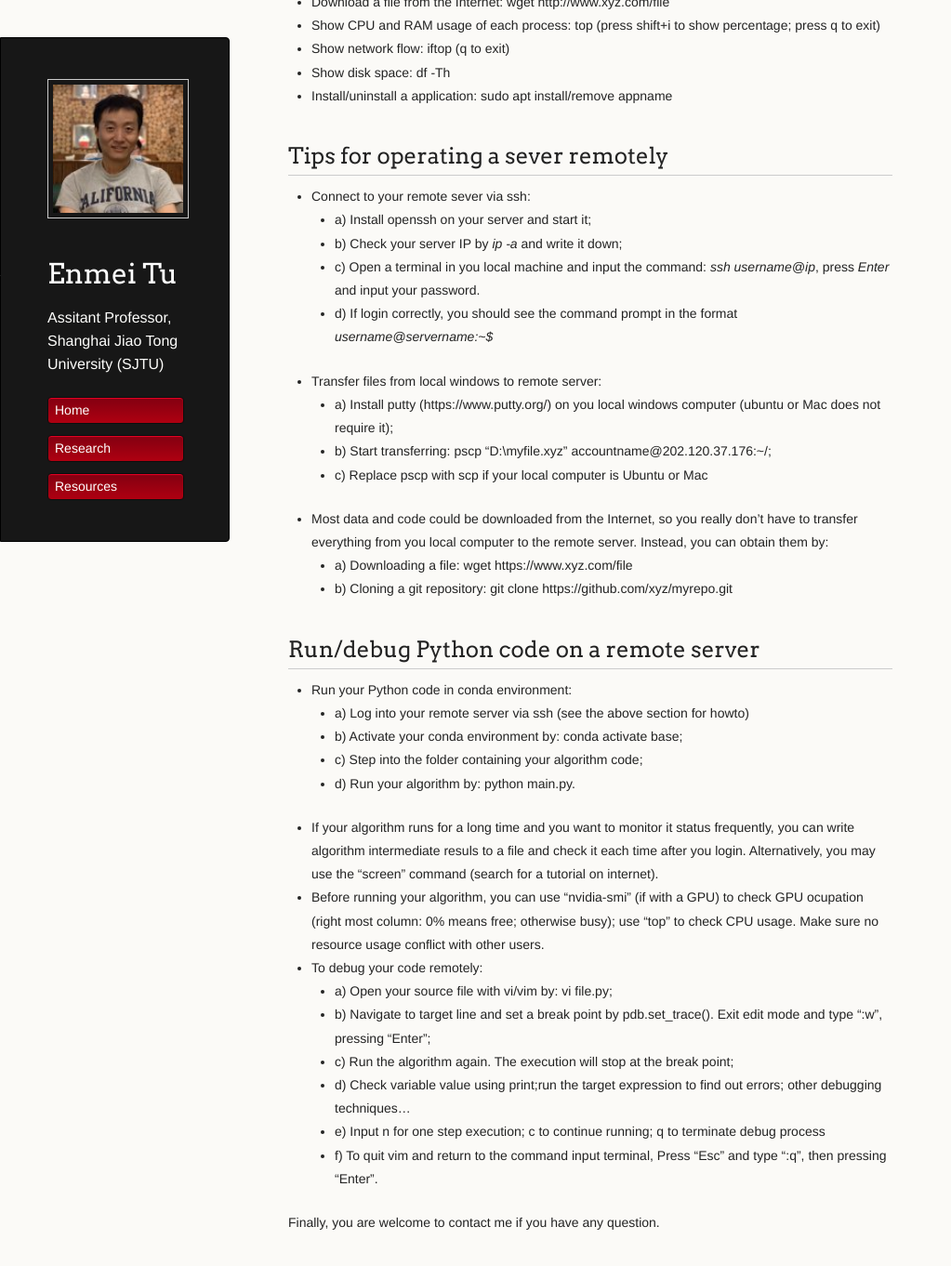
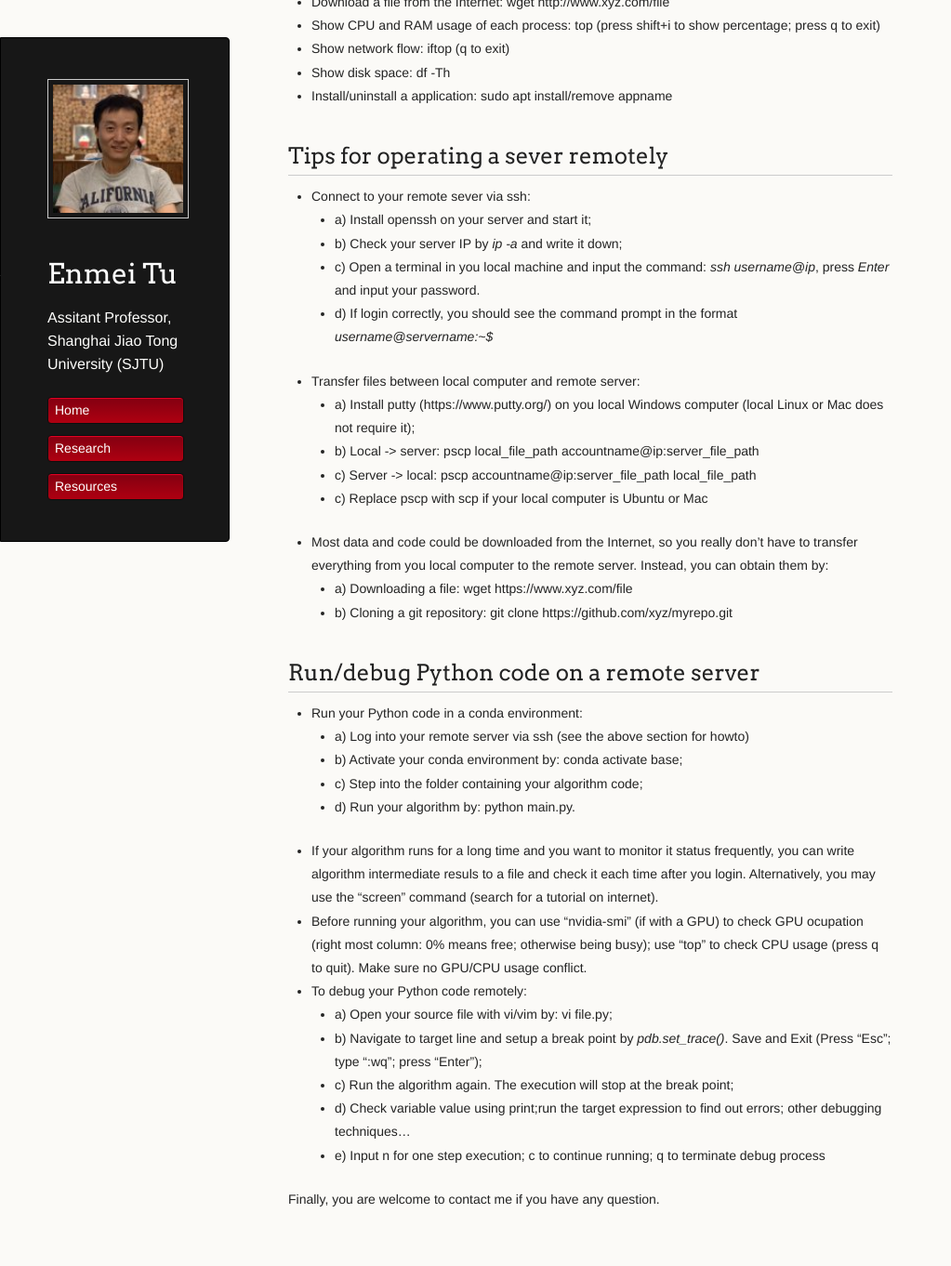
Before and after one commit to hellotem/enmeitu.github.io, a Jekyll site: the page built from resource/linux.md, in a window 1280 px wide and 1400 px high, scrolled down 818 px. Shown: the top 1362 px of the window at 93% size, without its empty margins (0-1023 px from the left). Built offline with Jekyll 4.4.1, drawn with Linux system fonts in a browser that asks for light colours; our own code applies the rules of GitHub Pages for plain Markdown files; some of the changed text lies outside the part shown.

Commit message:
Update linux.md

```diff
--- a/resource/linux.md
+++ b/resource/linux.md
@@ -36,28 +36,28 @@
   - b) Check your server IP by *ip -a* and write it down;
   - c) Open a terminal in you local machine and input the command: _ssh username@ip_, press _Enter_ and input your password.
   - d) If login correctly, you should see the command prompt in the format _username@servername:~$_
-* Transfer files from local windows to remote server:
-  - a) Install putty (https://www.putty.org/) on you local windows computer (ubuntu or Mac does not require it);
-  - b) Start transferring: pscp "D:\myfile.xyz" accountname@202.120.37.176:~/;
+* Transfer files between local computer and remote server:
+  - a) Install putty (https://www.putty.org/) on you local Windows computer (local Linux or Mac does not require it);
+  - b) Local -> server: pscp local_file_path accountname@ip:server_file_path
+  - c) Server -> local: pscp accountname@ip:server_file_path local_file_path
   - c) Replace pscp with scp if your local computer is Ubuntu or Mac
 * Most data and code could be downloaded from the Internet, so you really don't have to transfer everything from you local computer to the remote server. Instead, you can obtain them by:
   - a) Downloading a file: wget https://www.xyz.com/file
   - b) Cloning a git repository: git clone https://github.com/xyz/myrepo.git
 
 ## Run/debug Python code on a remote server
-* Run your Python code in conda environment:
+* Run your Python code in a conda environment:
   - a) Log into your remote server via ssh (see the above section for howto)
   - b) Activate your conda environment by: conda activate base;
   - c) Step into the folder containing your algorithm code;
   - d) Run your algorithm by: python main.py.
 * If your algorithm runs for a long time and you want to monitor it status frequently, you can write algorithm intermediate resuls to a file and check it each time after you login. Alternatively, you may use the "screen" command (search for a tutorial on internet).
-* Before running your algorithm, you can use "nvidia-smi" (if with a GPU) to check GPU ocupation (right most column: 0% means free; otherwise busy); use "top" to check CPU usage. Make sure no resource usage conflict with other users.
-* To debug your code remotely:
+* Before running your algorithm, you can use "nvidia-smi" (if with a GPU) to check GPU ocupation (right most column: 0% means free; otherwise being busy); use "top" to check CPU usage (press q to quit). Make sure no GPU/CPU usage conflict.
+* To debug your Python code remotely:
   - a) Open your source file with vi/vim by: vi file.py;
-  - b) Navigate to target line and set a break point by pdb.set_trace(). Exit edit mode and type ":w", pressing "Enter";
+  - b) Navigate to target line and setup a break point by _pdb.set_trace()_. Save and Exit (Press "Esc"; type ":wq"; press "Enter");
   - c) Run the algorithm again. The execution will stop at the break point;
   - d) Check variable value using print;run the target expression to find out errors; other debugging techniques...
   - e) Input n for one step execution; c to continue running; q to terminate debug process
-  - f) To quit vim and return to the command input terminal, Press "Esc" and type ":q", then pressing "Enter".
 
 Finally, you are welcome to contact me if you have any question.
```
Also changed, not shown: other parts of resource/linux.md (+2 -2 lines).
